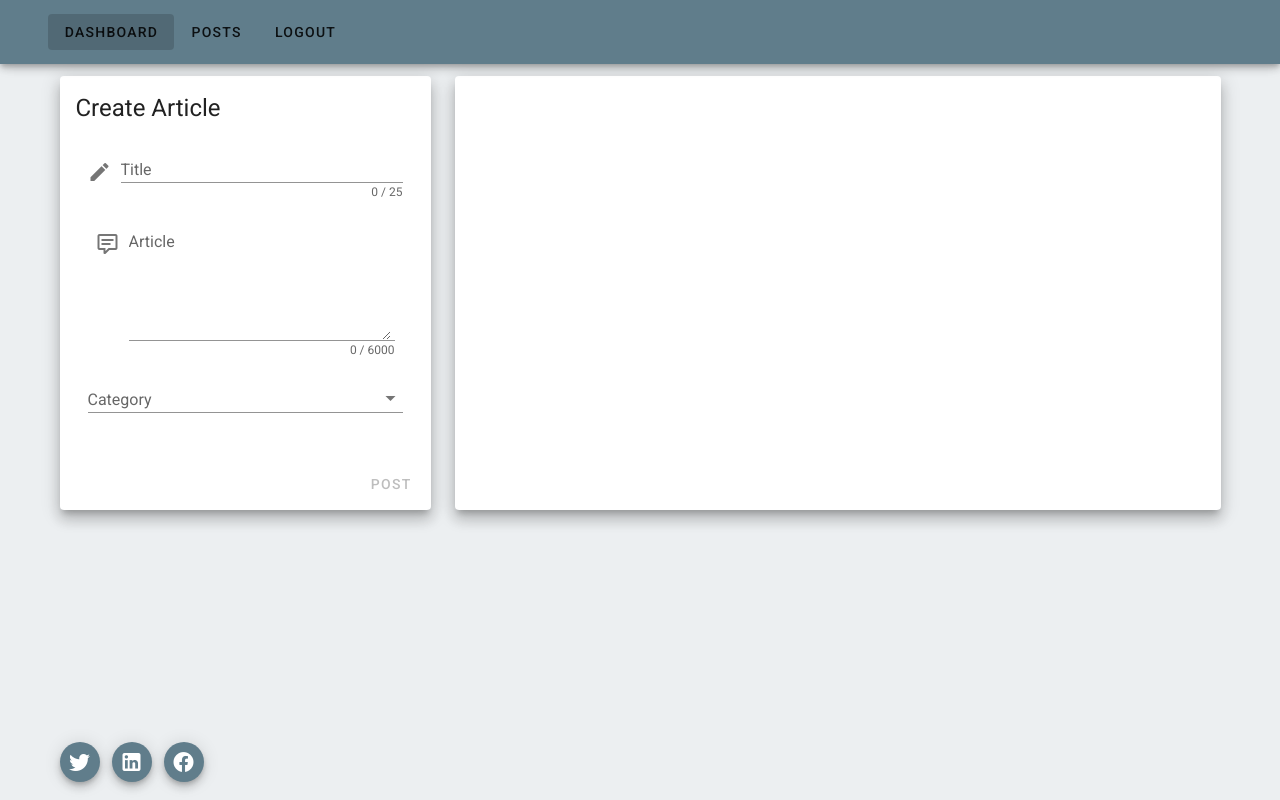
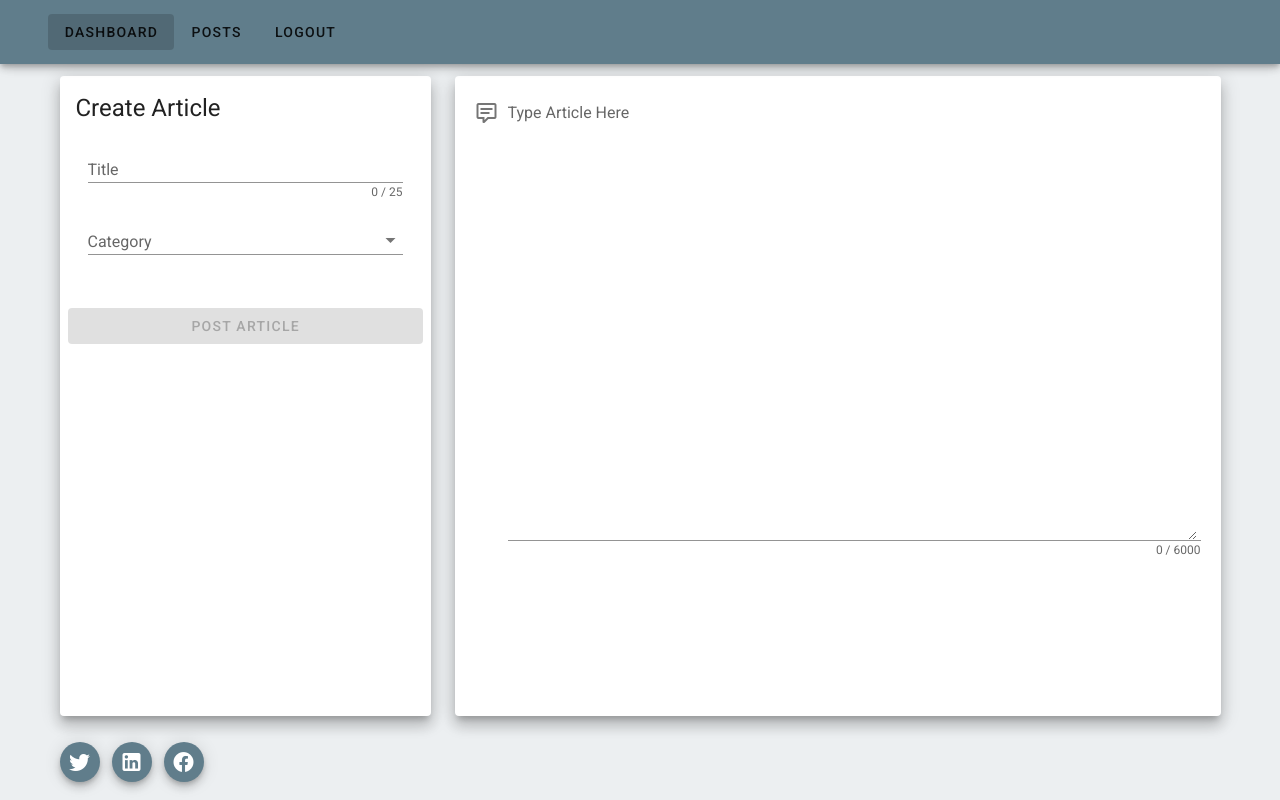
Before and after one commit to chubbystrings/chubbys-blog, a Vue app: page /cms/dashboard in a window 1280 px wide. Built offline with nearby package versions, Linux system fonts and the light colour scheme; no server answers; the database is empty; sample sign-in values are in the browser's storage.

Commit message:
UI adjustment for writing article

```diff
--- a/src/components/DashboardComponent.vue
+++ b/src/components/DashboardComponent.vue
@@ -5,6 +5,7 @@
         <v-col cols="4">
             <v-card
             elevation="10"
+            style="height: 80vh;"
             >
                 <v-card-title>
                     <span class="headline text-center">Create Article</span>
@@ -19,7 +20,6 @@
                                 :counter="25"
                                 :error-messages="titleRules"
                                 label="Title"
-                                prepend-icon="mdi-pencil"
                                 required
                                 @change="$v.title.$touch()"
                                 @blur="$v.title.$touch()"
@@ -27,21 +27,6 @@
                                 </v-text-field>
                             </v-col>
                             <v-col cols="12">
-                                <v-textarea
-                                dense
-                                    v-model="content"
-                                    :error-messages="contentRules"
-                                    class="mx-2"
-                                    label="Article"
-                                    rows="4"
-                                    clearable
-                                    prepend-icon="mdi-comment-text-outline"
-                                    :counter="6000"
-                                    @change="$v.content.$touch()"
-                                    @blur="$v.content.$touch()"
-                                ></v-textarea>
-                            </v-col>
-                            <v-col>
                                 <v-select
                                 dense
                                     v-model="select"
@@ -59,26 +44,36 @@
                     <v-card-actions>
                     <v-spacer></v-spacer>
                     <v-btn color="primary"
+                    block
                     :disabled="$v.$anyError || !content || !title || !select"
-                    text @click="submit">Post</v-btn>
+                    @click="submit">Post Article</v-btn>
                     </v-card-actions>
                 </v-card>
 
             </v-col>
             <v-col cols="8">
                 <v-card
-                style="overflow-y: auto !important"
-                class="fill-height fullWidth"
+                style="height: 80vh;"
                 elevation="10"
                 s
                 >
                     <v-container>
                       <v-row>
                         <v-col cols="12">
-                          <v-card-title>{{title.toUpperCase()}}</v-card-title>
-                        </v-col>
-                        <v-col cols="12">
-                          <v-card-text>{{content}}</v-card-text>
+                         <v-textarea
+                            dense
+                            v-model="content"
+                            :error-messages="contentRules"
+                            class="mx-2"
+                            label="Type Article Here"
+                            rows="16"
+                            clearable
+                            full-width
+                            prepend-icon="mdi-comment-text-outline"
+                            :counter="6000"
+                            @change="$v.content.$touch()"
+                            @blur="$v.content.$touch()"
+                        ></v-textarea>
                         </v-col>
                       </v-row>
                     </v-container>
@@ -107,6 +102,7 @@ export default {
       title: '',
       select: '',
       items: ['Leisure', 'Tech', 'Entertaiment'],
+      fullWidth: true,
     };
   },
   computed: {
```
